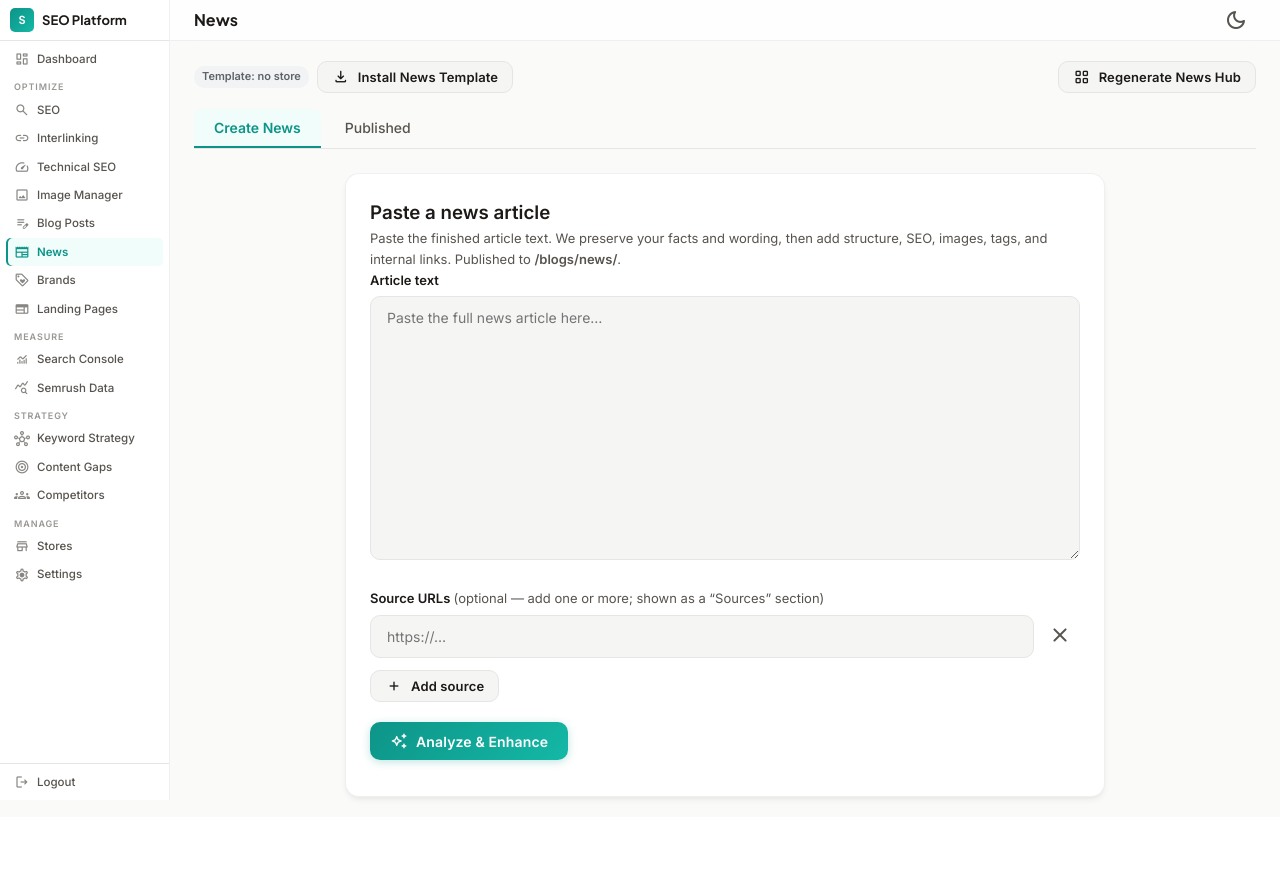
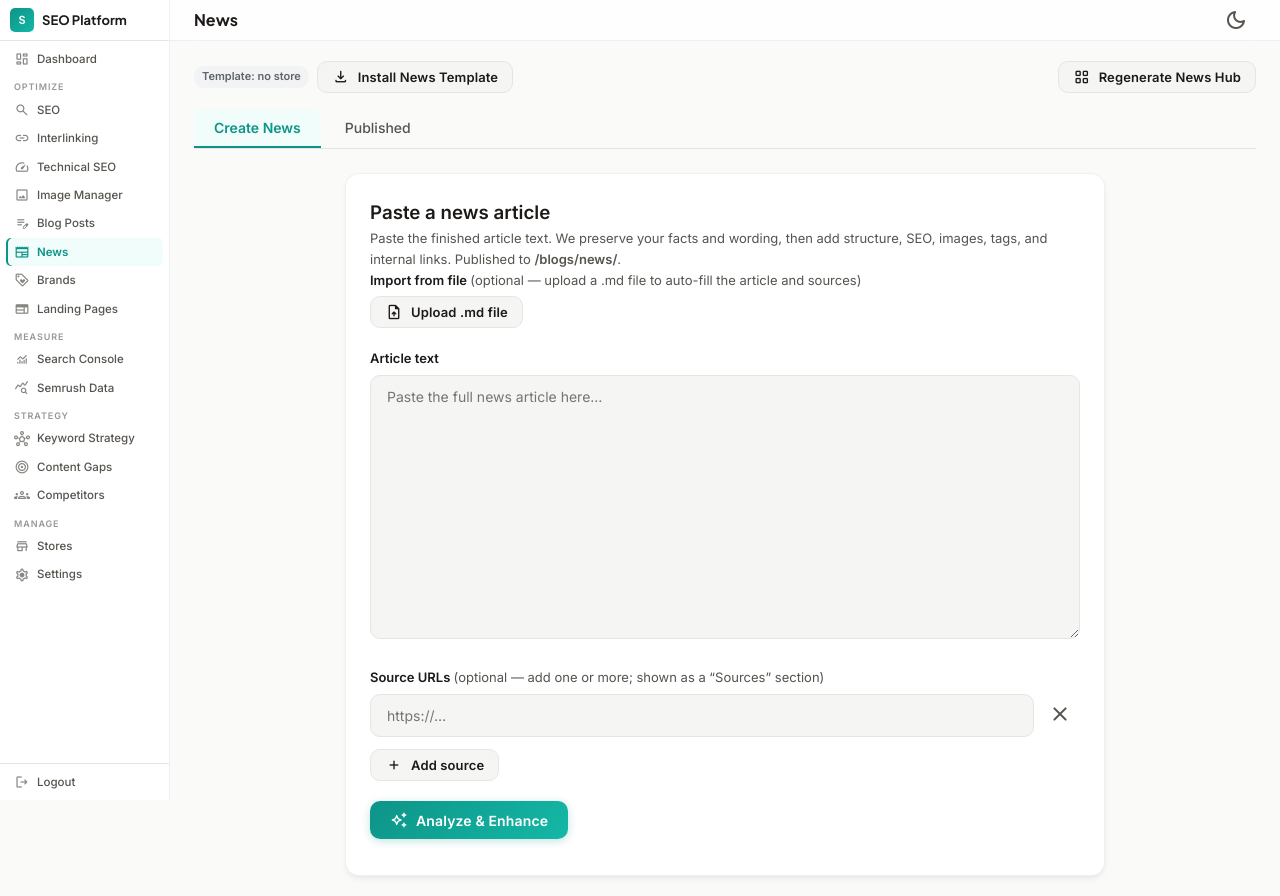
Before and after one commit to ruolez/shopify-seo, a Flask app: page /news in a window 1280 px wide. Before the commit the page ends 800 px from the top, so only its background shows below. Run offline with Flask 3, Linux system fonts and the light colour scheme; the visitor is signed in with stand-in values (Sample User, id 1); data that the repository does not hold is empty; some libraries are stand-ins or nearby versions.

Commit message:
feat: add Markdown file upload to News authoring
Upload a .md file to auto-fill the article text (up to the Sources
section) and extract source links into the source-URL inputs. Pure
client-side parsing via FileReader; the existing manual flow is
unchanged.

```diff
--- a/app/static/js/news.js
+++ b/app/static/js/news.js
@@ -40,6 +40,79 @@ function resetSourceUrls() {
     const wrap = document.getElementById("source-urls");
     if (wrap) wrap.innerHTML = "";
     addSourceUrl();
+}
+
+// ── Markdown import ──────────────────────────────────────────────
+
+// Splits a news .md file into the article body (everything before the
+// "## Sources" heading) and the list of source URLs found in that section.
+function parseNewsMarkdown(text) {
+    const normalized = (text || "").replace(/\r\n/g, "\n");
+    const lines = normalized.split("\n");
+    const sourcesIdx = lines.findIndex((l) => /^##\s+sources\s*$/i.test(l.trim()));
+
+    const articleLines = sourcesIdx === -1 ? lines : lines.slice(0, sourcesIdx);
+    const sourcesText = sourcesIdx === -1 ? "" : lines.slice(sourcesIdx + 1).join("\n");
+
+    // Drop a trailing "---" separator and surrounding blank lines left before the heading.
+    let article = articleLines.join("\n").replace(/\n+-{3,}\s*$/g, "").trimEnd();
+
+    const urls = [];
+    const seen = new Set();
+    const push = (u) => {
+        const url = (u || "").trim();
+        if (url && !seen.has(url)) {
+            seen.add(url);
+            urls.push(url);
+        }
+    };
+
+    const linkRe = /\[[^\]]*\]\(([^)\s]+)\)/g;
+    let m;
+    while ((m = linkRe.exec(sourcesText)) !== null) push(m[1]);
+
+    if (urls.length === 0) {
+        const bareRe = /(https?:\/\/[^\s)]+)/g;
+        while ((m = bareRe.exec(sourcesText)) !== null) push(m[1]);
+    }
+
+    return { article, urls };
+}
+
+function importNewsMarkdown(event) {
+    const input = event.target;
+    const file = input.files && input.files[0];
+    if (!file) return;
+
+    const status = document.getElementById("news-md-status");
+    const reader = new FileReader();
+    reader.onload = () => {
+        const { article, urls } = parseNewsMarkdown(String(reader.result || ""));
+        if (!article) {
+            showToast("Could not read any article text from that file.", "error");
+            input.value = "";
+            return;
+        }
+
+        document.getElementById("news-source").value = article;
+
+        resetSourceUrls();
+        if (urls.length) {
+            document.getElementById("source-urls").innerHTML = "";
+            urls.forEach((u) => addSourceUrl(u));
+        }
+
+        if (status) {
+            status.textContent = `Loaded “${file.name}” — article + ${urls.length} source${urls.length === 1 ? "" : "s"}.`;
+        }
+        showToast(`Imported article and ${urls.length} source${urls.length === 1 ? "" : "s"}.`, "success");
+        input.value = "";
+    };
+    reader.onerror = () => {
+        showToast("Failed to read the file.", "error");
+        input.value = "";
+    };
+    reader.readAsText(file);
 }
 
 async function resolveStoreId() {
--- a/app/templates/news.html
+++ b/app/templates/news.html
@@ -69,6 +69,16 @@
                                 Paste the finished article text. We preserve your facts and wording, then add structure,
                                 SEO, images, tags, and internal links. Published to <strong>/blogs/news/</strong>.
                             </p>
+                            <div class="form-group">
+                                <label>Import from file <span style="color: var(--on-surface-secondary); font-weight: normal;">(optional — upload a .md file to auto-fill the article and sources)</span></label>
+                                <div style="display:flex; align-items:center; gap:10px; flex-wrap:wrap;">
+                                    <input type="file" id="news-md-file" accept=".md,.markdown,text/markdown,text/plain" style="display:none;" onchange="importNewsMarkdown(event)">
+                                    <button type="button" class="btn btn-secondary btn-sm" onclick="document.getElementById('news-md-file').click()">
+                                        <span class="material-symbols-rounded">upload_file</span> Upload .md file
+                                    </button>
+                                    <span id="news-md-status" style="font-size: 13px; color: var(--on-surface-secondary);"></span>
+                                </div>
+                            </div>
                             <div class="form-group">
                                 <label>Article text</label>
                                 <textarea id="news-source" class="form-control" rows="14" placeholder="Paste the full news article here…"></textarea>
```
